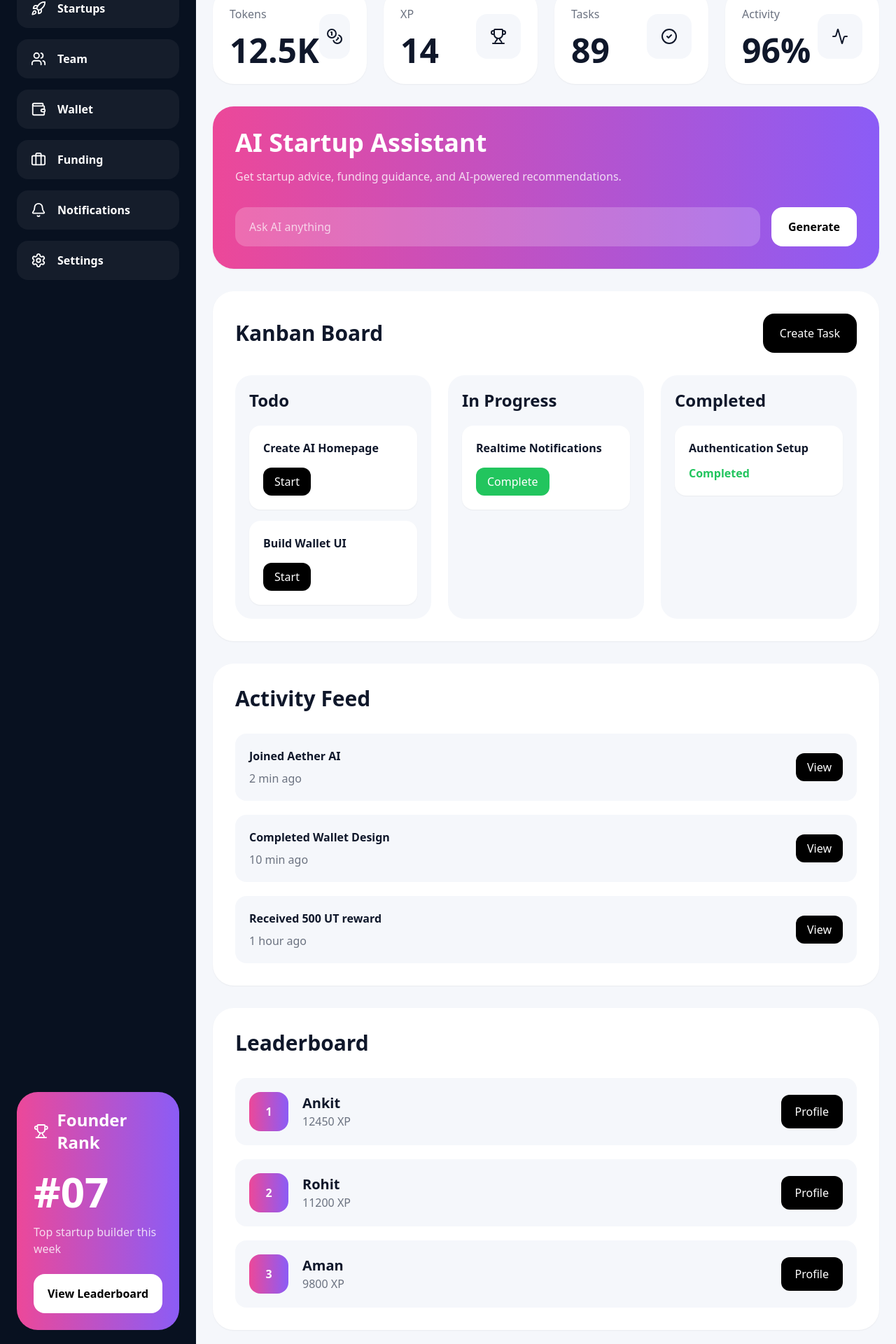
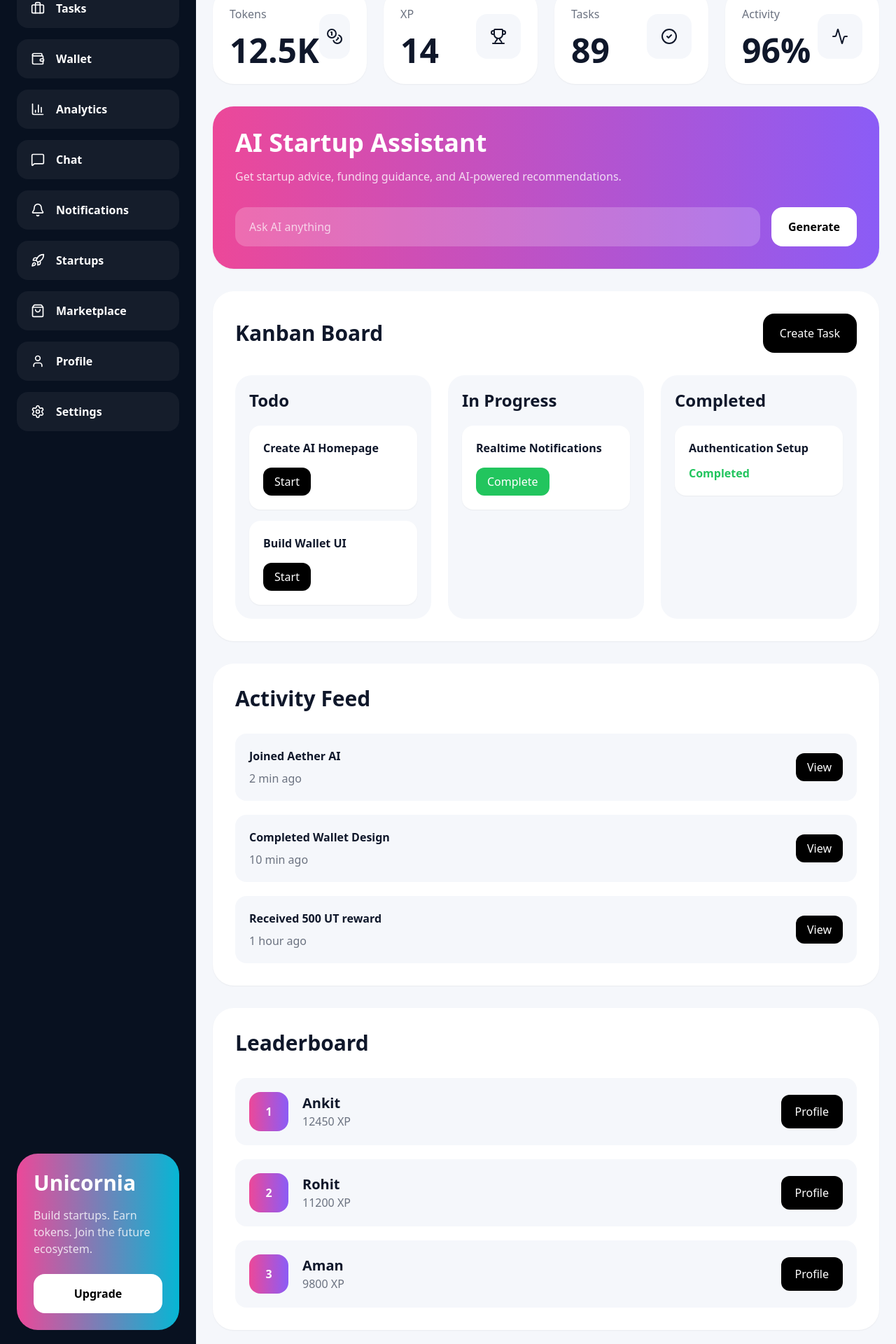
Before and after one commit to AnkitYadavnadaura/Unicornia, a Next.js app: page /dashboard in a window 1280 px wide. Shown: the part 192-2112 px from the top of the page at 70% size. Built offline with nearby package versions, Linux system fonts and the light colour scheme; no server answers.

Commit message:
Update Sidebar.tsx

```diff
--- a/src/app/dashboard/Sidebar.tsx
+++ b/src/app/dashboard/Sidebar.tsx
@@ -1,48 +1,84 @@
+// /app/dashboard/Sidebar.tsx
+
 'use client'
 
 import {
   LayoutDashboard,
   Rocket,
-  Users,
   Wallet,
   Bell,
   Settings,
-  Trophy,
+  User,
+  BarChart3,
+  MessageSquare,
+  ShoppingBag,
   Briefcase,
 } from 'lucide-react'
 
-const links = [
+type SidebarProps = {
+  activePage: string
+  setActivePage: (
+    page: string
+  ) => void
+}
+
+const menu = [
   {
-    name: 'Dashboard',
+    name: 'dashboard',
+    label: 'Dashboard',
     icon: LayoutDashboard,
   },
   {
-    name: 'Startups',
+    name: 'tasks',
+    label: 'Tasks',
+    icon: Briefcase,
+  },
+  {
+    name: 'wallet',
+    label: 'Wallet',
+    icon: Wallet,
+  },
+  {
+    name: 'analytics',
+    label: 'Analytics',
+    icon: BarChart3,
+  },
+  {
+    name: 'chat',
+    label: 'Chat',
+    icon: MessageSquare,
+  },
+  {
+    name: 'notifications',
+    label: 'Notifications',
+    icon: Bell,
+  },
+  {
+    name: 'startups',
+    label: 'Startups',
     icon: Rocket,
   },
   {
-    name: 'Team',
-    icon: Users,
+    name: 'marketplace',
+    label: 'Marketplace',
+    icon: ShoppingBag,
   },
   {
-    name: 'Wallet',
-    icon: Wallet,
+    name: 'profile',
+    label: 'Profile',
+    icon: User,
   },
   {
-    name: 'Funding',
-    icon: Briefcase,
-  },
-  {
-    name: 'Notifications',
-    icon: Bell,
-  },
-  {
-    name: 'Settings',
+    name: 'settings',
+    label: 'Settings',
     icon: Settings,
   },
 ]
 
-export default function Sidebar() {
+export default function Sidebar({
+  activePage,
+  setActivePage,
+}: SidebarProps) {
   return (
     <aside className="w-[280px] min-h-screen bg-[#081120] text-white p-6 flex flex-col justify-between">
 
@@ -52,18 +88,25 @@ export default function Sidebar() {
         </h1>
 
         <div className="space-y-4">
-          {links.map((link) => {
-            const Icon = link.icon
+          {menu.map((item) => {
+            const Icon = item.icon
 
             return (
               <button
-                key={link.name}
-                className="w-full flex items-center gap-4 rounded-2xl px-5 py-4 bg-white/5 hover:bg-gradient-to-r hover:from-pink-500 hover:to-violet-500 transition-all"
+                key={item.name}
+                onClick={() =>
+                  setActivePage(item.name)
+                }
+                className={`w-full flex items-center gap-4 rounded-2xl px-5 py-4 transition-all ${
+                  activePage === item.name
+                    ? 'bg-gradient-to-r from-pink-500 to-violet-500'
+                    : 'bg-white/5 hover:bg-white/10'
+                }`}
               >
-                <Icon size={22} />
+                <Icon size={20} />
 
                 <span className="font-semibold">
-                  {link.name}
+                  {item.label}
                 </span>
               </button>
             )
@@ -71,25 +114,18 @@ export default function Sidebar() {
         </div>
       </div>
 
-      <div className="rounded-[30px] bg-gradient-to-r from-pink-500 to-violet-500 p-6">
-        <div className="flex items-center gap-3">
-          <Trophy />
-
-          <h3 className="text-2xl font-black">
-            Founder Rank
-          </h3>
-        </div>
-
-        <h2 className="text-6xl font-black mt-6">
-          #07
+      <div className="rounded-[30px] bg-gradient-to-r from-pink-500 to-cyan-500 p-6">
+        <h2 className="text-3xl font-black">
+          Unicornia
         </h2>
 
-        <p className="mt-4 text-white/80">
-          Top startup builder this week
+        <p className="text-white/80 mt-4">
+          Build startups. Earn tokens.
+          Join the future ecosystem.
         </p>
 
         <button className="mt-6 w-full rounded-2xl bg-white text-black py-4 font-bold">
-          View Leaderboard
+          Upgrade
         </button>
       </div>
     </aside>
```
